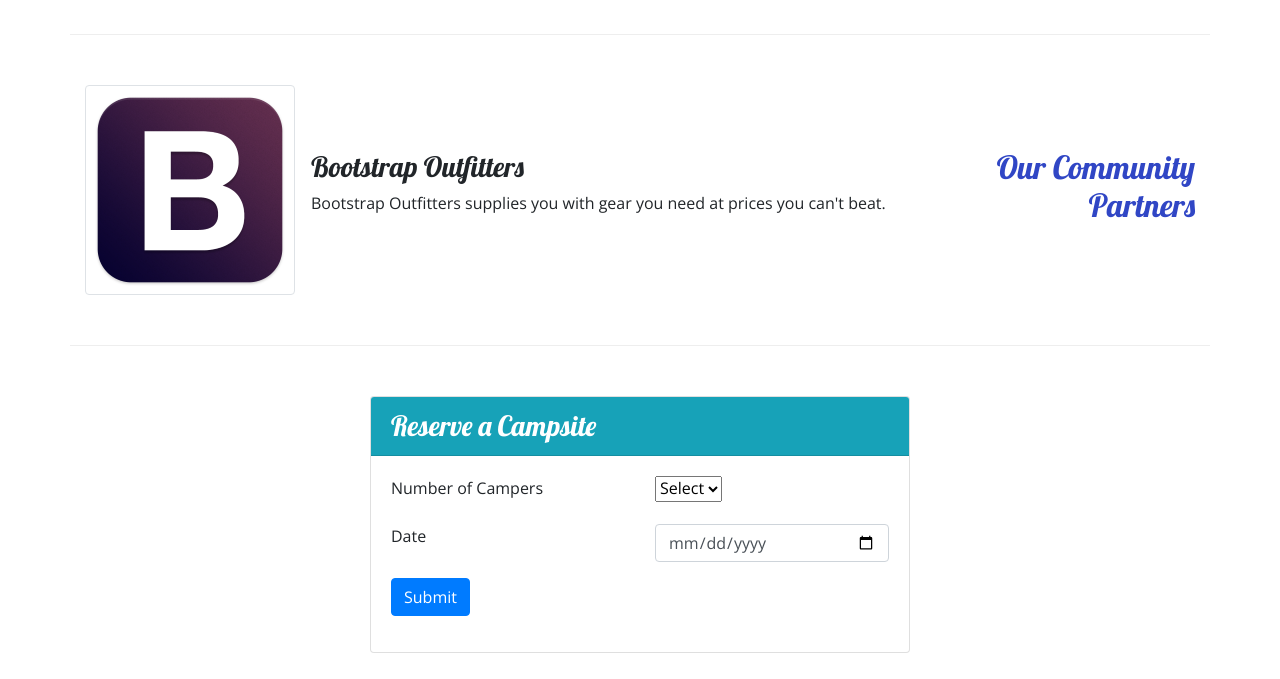
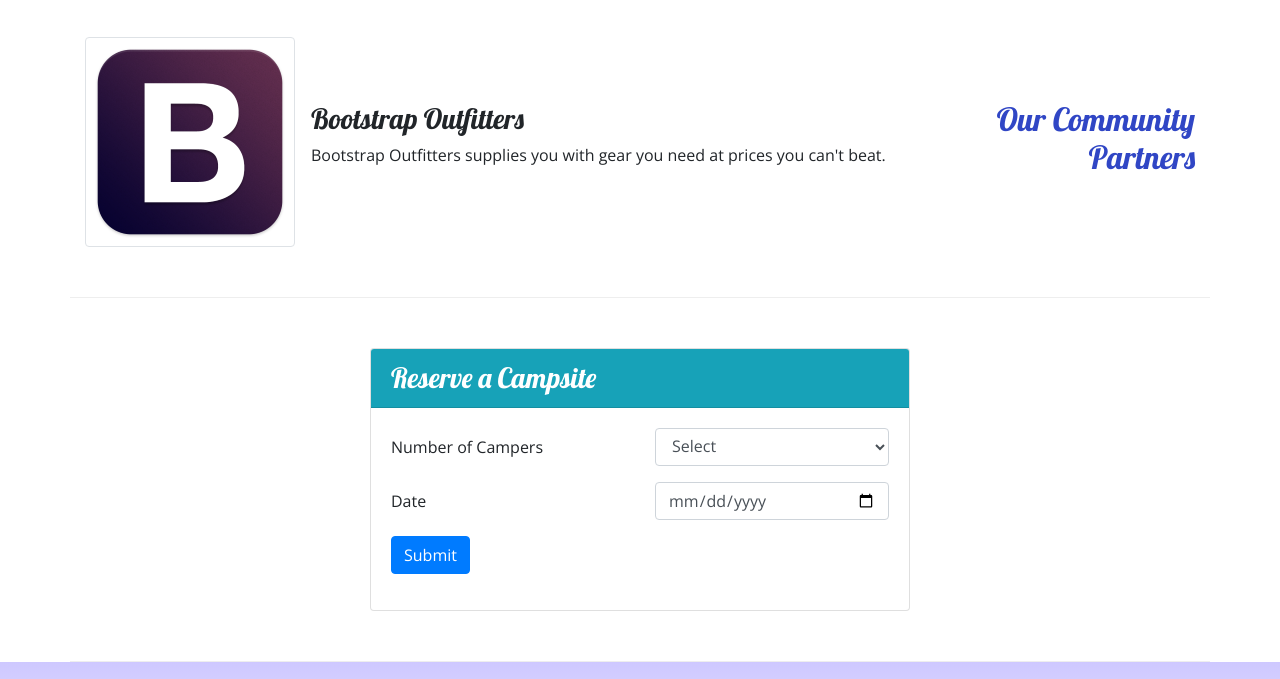
Before and after one commit to rixanne/nucamp, a website: page index.html in a window 1280 px wide. Shown: the part 853-1532 px from the top of the page. Drawn offline with nearby package versions, Linux system fonts and the light colour scheme.

Commit message:
Week 2 Assignment Corrections

```diff
--- a/index.html
+++ b/index.html
@@ -1,6 +1,6 @@
 <!DOCTYPE html>
 <html lang="en">
-//forcing new commit
+
 
 <head>
     <!-- Required meta tags always come first -->
@@ -33,33 +33,27 @@
                 </div>
                 <div class="col mt-4">
                     <div class="col-12 col-md-4 col-xl-2 align-self-center">
-                    <a href="#reserveForm" class="btn btn-info text-nowrap">Reserve Campsite</a>
+                        <a href="#reserveForm" class="btn btn-info text-nowrap">Reserve Campsite</a>
 
+                    </div>
                 </div>
             </div>
-        </div>
     </header>
     <nav class="navbar navbar-expand-sm navbar-dark sticky-top">
-        <div class="container"></div>
-        <a class="navbar-brand" href="index.html"><img src="img/logo.png" height="30" width="30" /></a>
-        <button class="navbar-toggler" type="button" data-toggle="collapse" data-target="#nucampNavbar">
+        <div class="container">
             <button class="navbar-toggler" type="button" data-toggle="collapse" data-target="#nucampNavbar">
                 <span class="navbar-toggler-icon"></span>
             </button>
-
             <div class="collapse navbar-collapse" id="nucampNavbar">
                 <ul class="navbar-nav">
-                    <li class="nav-item active"><a class="nav-link" href="#"><i class="fa fa-home fa-lg"></i> Home</a>
-                    </li>
-                    <li class="nav-item"><a class="nav-link" href="aboutus.html"><i class="fa fa-info fa-lg"></i>
-                            About</a></li>
+                    <li class="nav-item active"><a class="nav-link" href="#"><i class="fa fa-home fa-lg"></i>Home</a></li>
+                    <li class="nav-item"><a class="nav-link" href="aboutus.html"><i class="fa fa-info fa-lg"></i>About</a></li>
                     <li class="nav-item"><a class="nav-link" href="#"><i class="fa fa-sites fa-lg"></i> Sites</a></li>
-                    <li class="nav-item"><a class="nav-link" href="contactus.html"><i
-                                class="fa fa-address-card fa-lg"></i> Contact</a></li>
+                    <li class="nav-item"><a class="nav-link" href="contactus.html"><i class="fa fa-address-card fa-lg"></i> Contact</a></li>
                 </ul>
             </div>
-            </div>
-    </nav>
+        </div>
+      </nav>
 
 
     <div class="container">
@@ -86,12 +80,12 @@
             </div>
             <div class="col">
                 <div class="media">
-                    <img class="d-flex mr-3 img-thumbnail" src="img/react-lake-thumb.jpg" alt="React Lake Campground" />
                     <div class="media-body align-self-center">
                         <h3>React Lake Campground</h3>
                         <p class="d-none d-sm-block">Nestled in the foothills of the Chrome Mountains, this campground
                             on the shores of the pristine React Lake is a favorite for fly fishers.</p>
                     </div>
+                    <img class="d-flex ml-3 img-thumbnail" src="img/react-lake-thumb.jpg" alt="React Lake Campground" />
                 </div>
             </div>
         </div>
@@ -118,11 +112,10 @@
 
                     <div class="card-body">
                         <form id="reserveForm">
-                            <div class="row form-group">
-                                <label for="numCampers" class="col-12 col-sm-6">Number of Campers</label>
-
+                            <div class="form-group row">
+                                <label for="numCampers" class="col-12 col-sm-6 col-form-label">Number of Campers</label>
                                 <div class="col">
-                                    <select name="numCampers" id="numCampers">
+                                    <select name="numCampers" class="form-control" id="numCampers">
                                         <option value="0">Select</option>
                                         <option value="1">1</option>
                                         <option value="2">2</option>
@@ -134,22 +127,20 @@
                                 </div>
                             </div>
 
-                            <div class="row form-group">
-                                <label for="date" class="col-12 col-sm-6">Date</label>
+                            <div class="form-group row">
+                                <label for="date" class="col-12 col-sm-6 col-form-label">Date</label>
                                 <div class="col">
-                                    <input type="date" class=form-control id="date" placeholder="  / / ">
+                                    <input type="date" class="form-control" id="date" placeholder="  / / "></input>
                                 </div>
                             </div>
 
-                            <div class="row form-group">
+                            <div class="form-group row">
                                 <div class="col">
                                     <button type="submit" class="btn btn-primary">Submit</button>
                                 </div>
                             </div>
                         </form>
-
                     </div>
-
                 </div>
             </div>
         </div>
```
